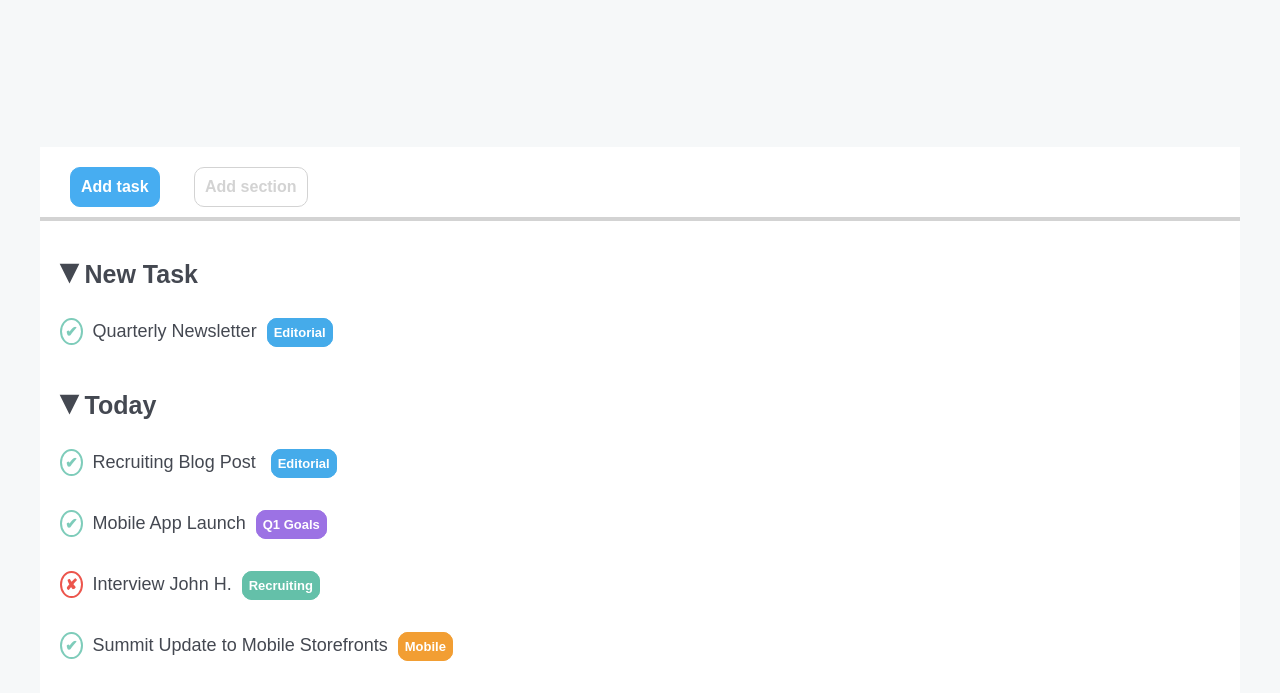
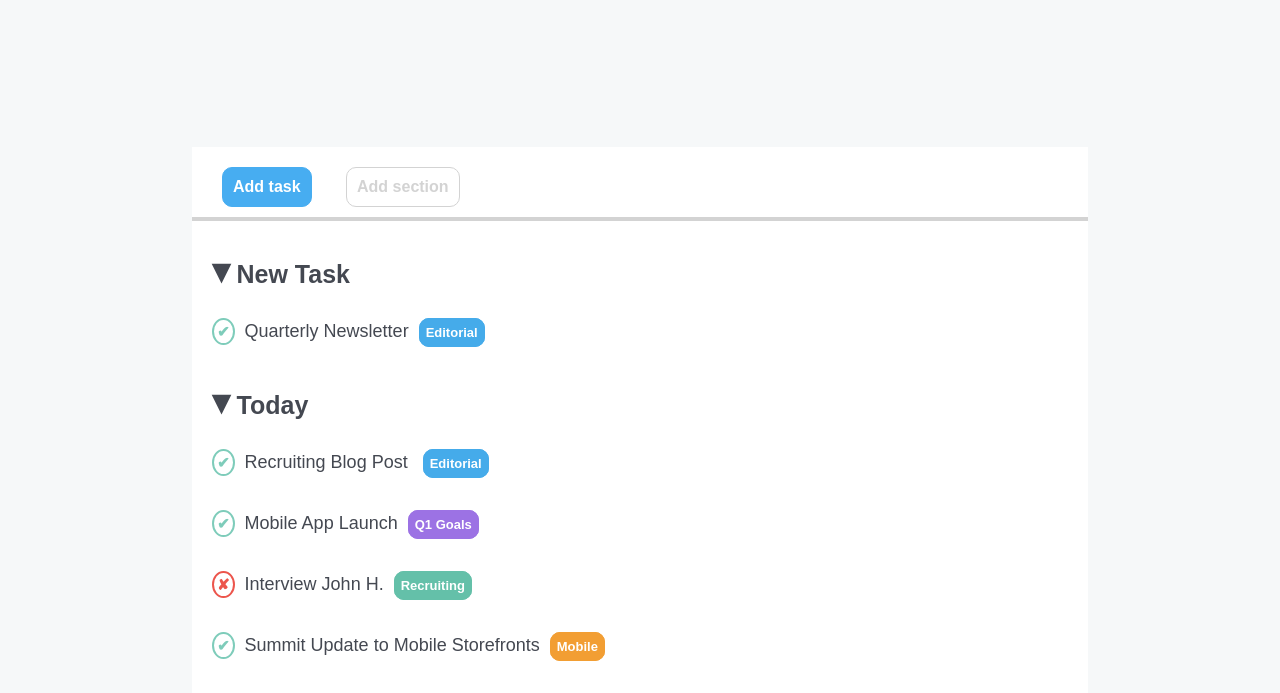
Before and after one commit to tgiannotta/html-css-toboolist, a plain HTML site: page index.html in a window 1280 px wide. Shown: the part 82-775 px from the top of the page. Drawn offline with Linux system fonts and the light colour scheme.

Commit message:
Aggiornato Size del container

```diff
--- a/css/style.css
+++ b/css/style.css
@@ -36,8 +36,7 @@ hr{
 /* MAIN */
 .contenitore-main{
     background-color: white;
-    width: 1200px;
-    height: 1000px;
+    width: 70%;
     margin: auto;
     margin-top: 150px;
 }
```
